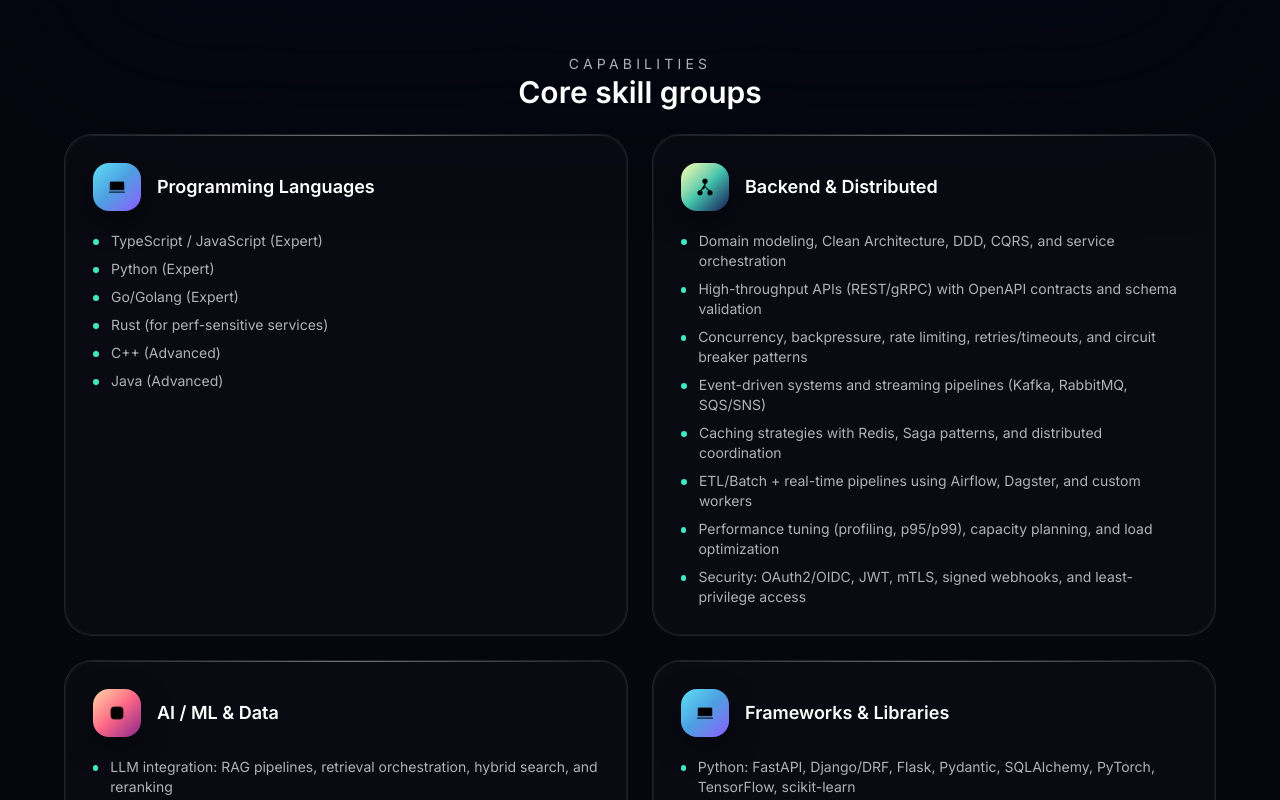
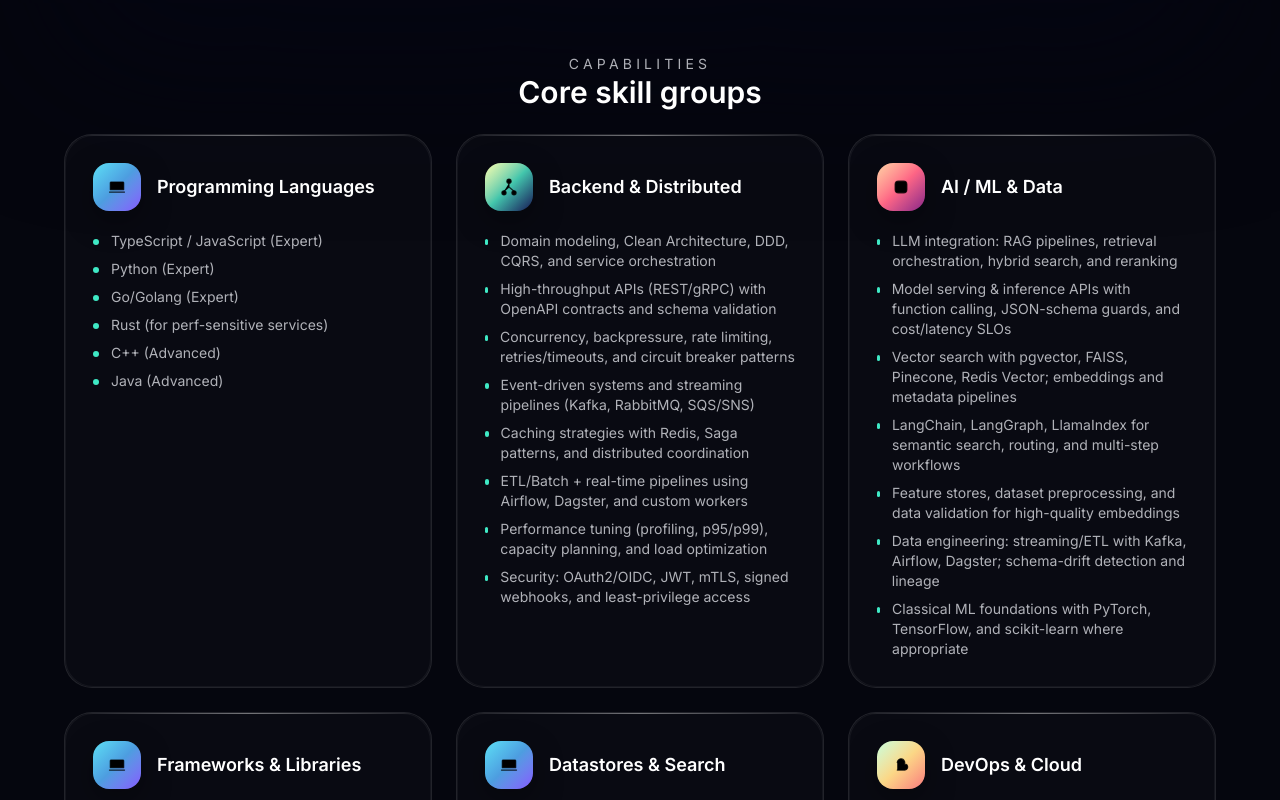
Before and after one commit to CryptoAardvark/Adrian-portfolio, a Next.js app: page / in a window 1280 px wide. Shown: the part 3300-4100 px from the top of the page. Built offline with nearby package versions, Linux system fonts and the light colour scheme.

Commit message:
feat: added skills highlights section

```diff
--- a/components/skills/SkillCategoryGrid.tsx
+++ b/components/skills/SkillCategoryGrid.tsx
@@ -151,7 +151,7 @@
         </p>
         <h3 className="text-3xl font-semibold text-white">Core skill groups</h3>
       </div>
-      <div className="grid gap-6 md:grid-cols-2">
+      <div className="grid gap-6 md:grid-cols-3">
         {categories.map((category, index) => {
           const icon =
             iconVariants[
```
